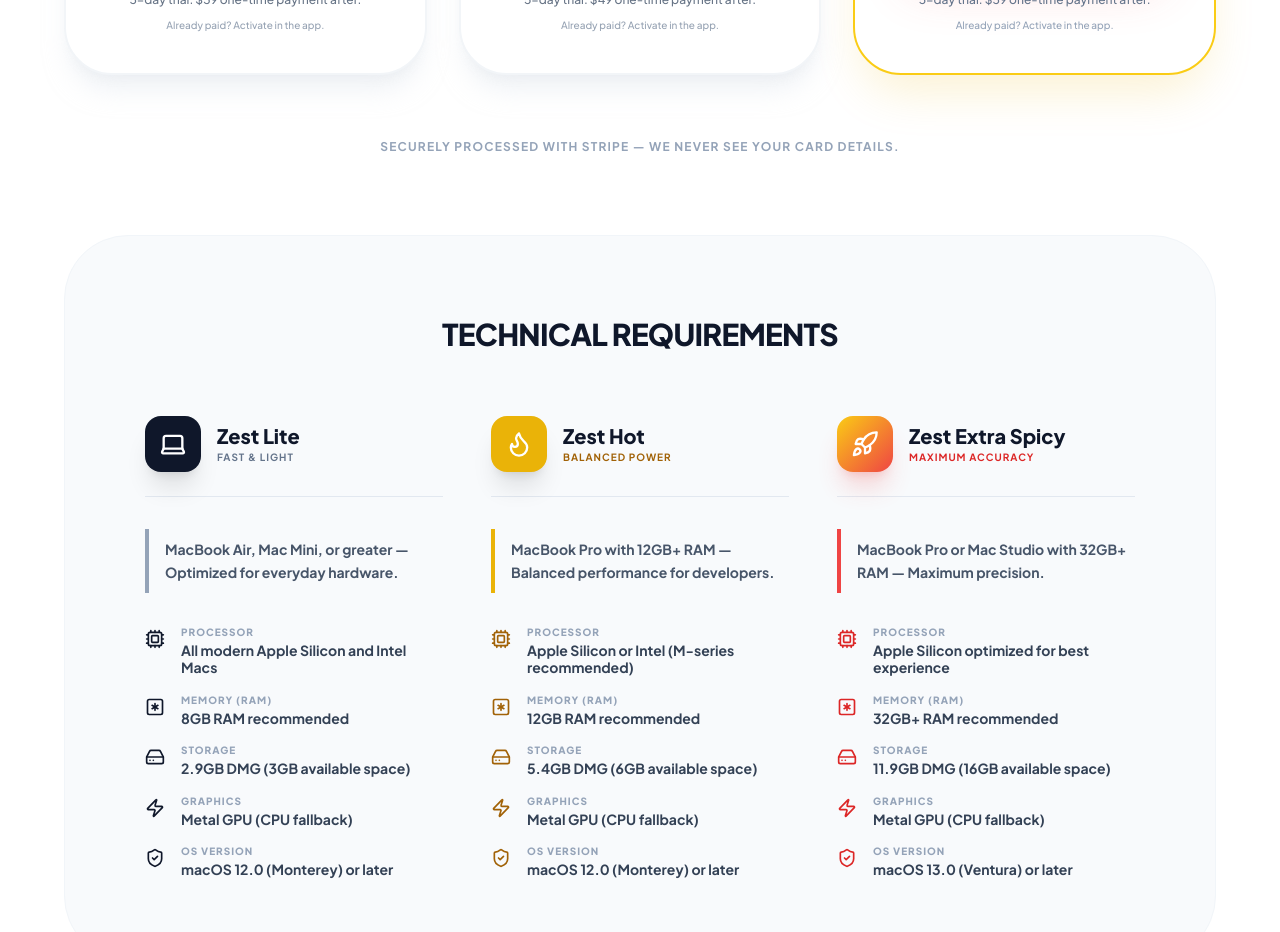
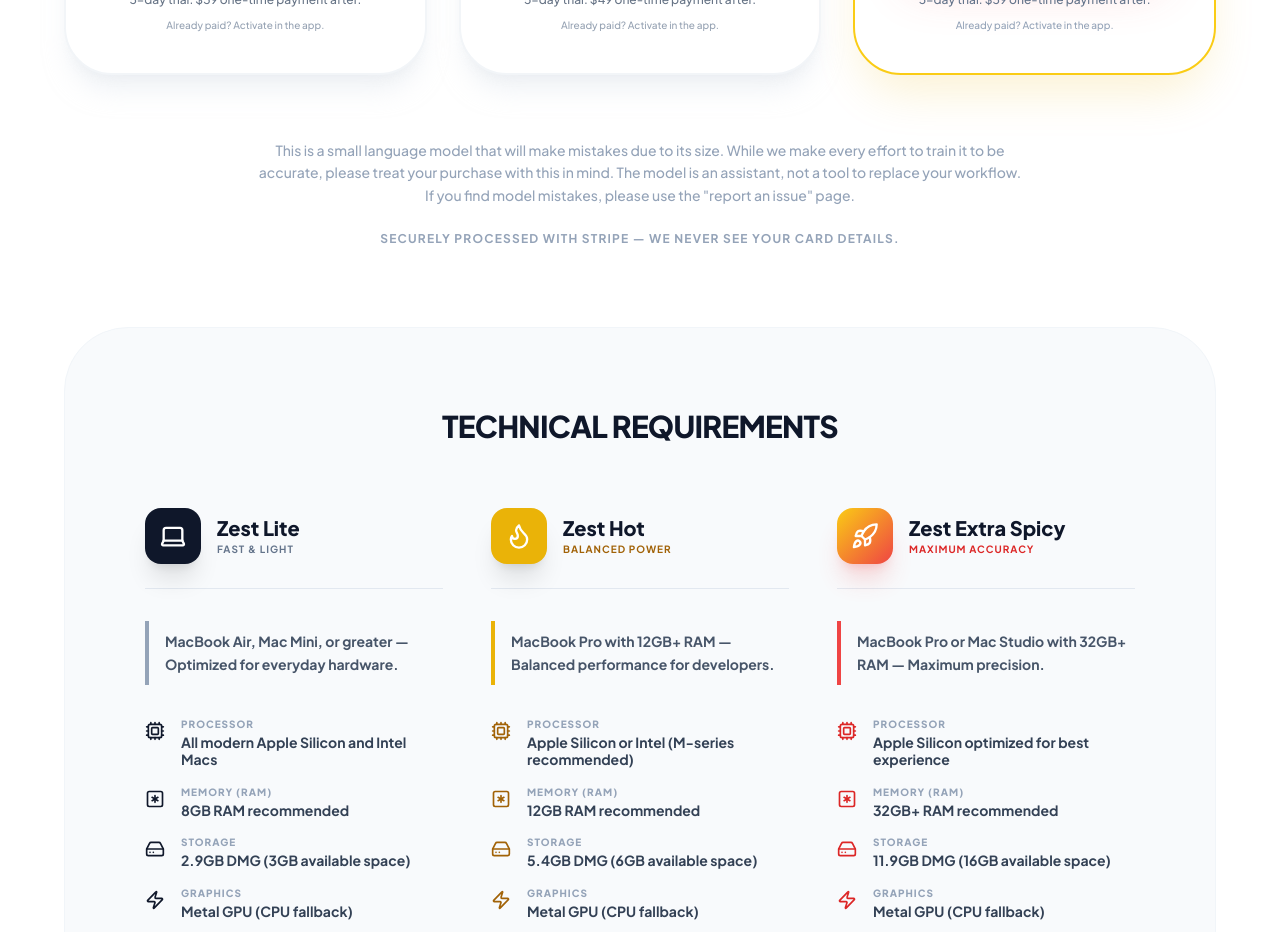
Before and after one commit to spicy-lemonade/zest-cli-web, a React (Vite) app: page / in a window 1280 px wide. Shown: the part 3480-4412 px from the top of the page. Built offline with nearby package versions, Linux system fonts and the light colour scheme.

Commit message:
:sparkles: Adding a model disclaimer
Disclaimer to warn users the model will be incorrect sometimes as it is a small language model

```diff
--- a/components/Pricing.tsx
+++ b/components/Pricing.tsx
@@ -216,6 +216,9 @@
         </div>
 
         <div className="mb-20 text-center">
+          <p className="text-slate-400 text-sm font-medium leading-relaxed max-w-3xl mx-auto mb-6">
+            This is a small language model that will make mistakes due to its size. While we make every effort to train it to be accurate, please treat your purchase with this in mind. The model is an assistant, not a tool to replace your workflow. If you find model mistakes, please use the "report an issue" page.
+          </p>
           <p className="text-slate-400 text-xs font-bold uppercase tracking-widest">
             Securely processed with Stripe — We never see your card details.
           </p>
```
